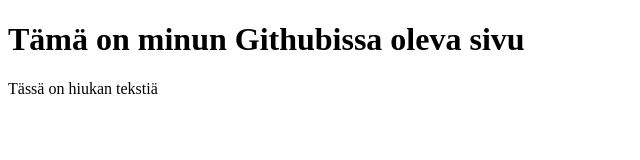
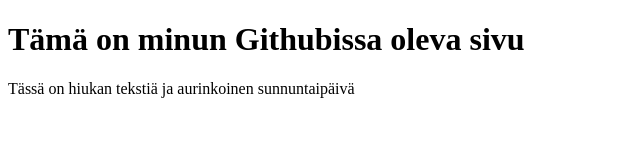
Before and after one commit to kettusofia/kettusofia.github.io, a plain HTML site: page index.html in a window 1280 px wide. Shown: the whole page, without its empty margins (0-640 px from the left). Drawn offline with Linux system fonts and the light colour scheme.

Commit message:
Update index.html

```diff
--- a/index.html
+++ b/index.html
@@ -6,7 +6,7 @@
 <body>
 
 <h1>Tämä on minun Githubissa oleva sivu</h1>
-<p>Tässä on hiukan tekstiä</p>
+<p>Tässä on hiukan tekstiä ja aurinkoinen sunnuntaipäivä</p>
 
 </body>
 </html>
```
